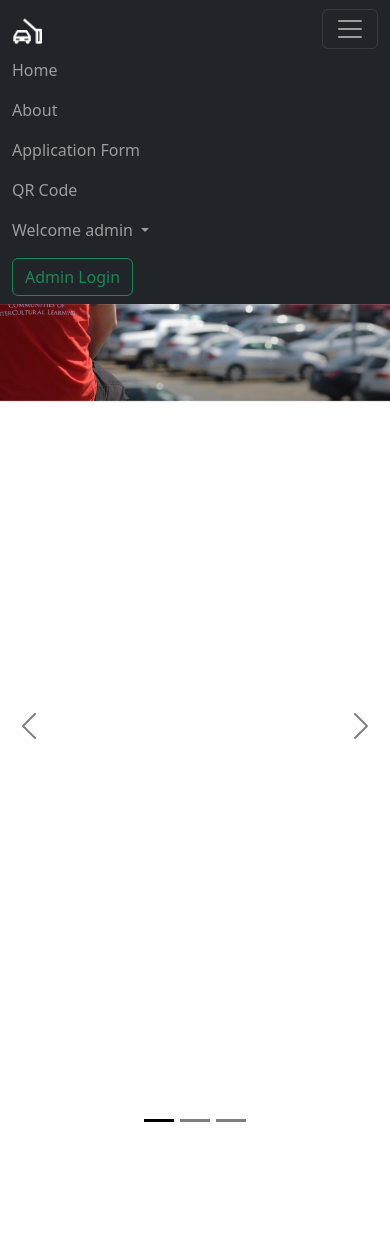
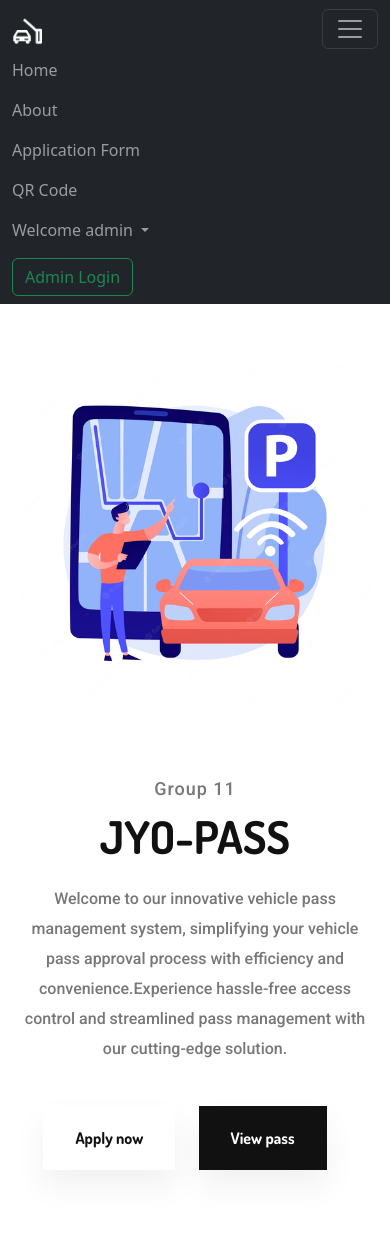
Before and after one commit to Sreehari0101/Vehi-Pass, a Django app: page / in a window 390 px wide, after a click that opens the changed part. Before the commit the page ends 1122 px from the top, so only its background shows below. Run offline with Django 4.2, Linux system fonts and the light colour scheme; a user stored in the database is signed in.

Commit message:
everything done except login responsiveness

```diff
--- a/django_vehiclepass/accounts/views.py
+++ b/django_vehiclepass/accounts/views.py
@@ -4,7 +4,6 @@ from django.contrib.auth.models import User
 from django.contrib.auth import authenticate,login,logout
 from django.contrib import messages
 
-# Create your views here.
 def handlelogin(request):
     if request.method=="POST":
         uname=request.POST.get("username")
@@ -12,7 +11,6 @@ def handlelogin(request):
         myuser=authenticate(username=uname,password=pass1)
         if myuser is not None:
             login(request,myuser)
-            messages.success(request,"Login Success")
             return redirect('/')
         else:
             messages.error(request,"Invalid Credentails")
@@ -27,7 +25,6 @@ def handlesignup(request):
         password=request.POST.get("pass1")
         confirmpassword=request.POST.get("pass2")
 
-        # print(uname,email,password,confirmpassword)
 
         if password!=confirmpassword:
             messages.warning(request,"Password is Incorrect")
--- a/django_vehiclepass/django_vehiclepass/settings.py
+++ b/django_vehiclepass/django_vehiclepass/settings.py
@@ -26,7 +26,7 @@ SECRET_KEY = 'django-insecure-vodb@l*n^3%@fs)n!f2%!)v4gbd5huo4he6i-2qy4owa+*=!uf
 # SECURITY WARNING: don't run with debug turned on in production!
 DEBUG = True
 
-ALLOWED_HOSTS = ['192.168.1.6','192.168.1.7','172.16.17.76','127.0.0.1',]
+ALLOWED_HOSTS = ['192.168.1.6','192.168.1.7','172.16.17.76','127.0.0.1','192.168.127.140']
 
 
 
--- a/django_vehiclepass/home/admin.py
+++ b/django_vehiclepass/home/admin.py
@@ -24,7 +24,7 @@ class BookingAdmin(admin.ModelAdmin):
             box_size=10,
             border=4,
             )
-            qr.add_data('http://172.16.17.76/booking-details/{}/'.format(obj.id))  # for QR code data
+            qr.add_data('192.168.127.140:8000/booking-details/{}/'.format(obj.id))  # for QR code data
             qr.make(fit=True)
             qr_image = qr.make_image(fill_color="black", back_color="white")
 
--- a/django_vehiclepass/home/urls.py
+++ b/django_vehiclepass/home/urls.py
@@ -6,7 +6,6 @@ urlpatterns = [
     path('about/', views.about,name='about'),
     path('form/', views.formapply,name='formapply'),
     path('pass/', views.vehiclepass,name='vehiclepass'),
-    path('contact/', views.contact,name='contact'),
     path('confirmation/', views.confirmation, name='confirmation'),
     path('booking-details/<int:booking_id>/', views.booking_details, name='booking_details'),
 ]
--- a/django_vehiclepass/home/views.py
+++ b/django_vehiclepass/home/views.py
@@ -62,15 +62,12 @@ def vehiclepass(request):
            return redirect('vehiclepass')  # Redirect back to the pass page
     return render(request, 'pass.html')
 
-@login_required
-def contact(request):
-    return render(request,'contact.html')
 
 def confirmation(request):
     return render(request, 'confirmation.html')
 
 def booking_details(request, booking_id):
-    base_url = 'http://192.168.1.6:8000'
+    base_url = 'http://192.168.127.140:8000'
     booking = get_object_or_404(Booking, id=booking_id)
     booking_url = base_url + reverse('booking_details', args=[booking_id])
     return render(request, 'booking_details.html', {'booking': booking, 'booking_url': booking_url})
--- a/django_vehiclepass/templates/base.html
+++ b/django_vehiclepass/templates/base.html
@@ -3,15 +3,16 @@
   <head>
     <meta charset="utf-8">
     <meta name="viewport" content="width=device-width, initial-scale=1">
-    <title>{% block title %}Bootstrap demo{% endblock %}</title>
+    <title>{% block title %}Base{% endblock %}</title>
     <link href="https://cdn.jsdelivr.net/npm/bootstrap@5.3.0-alpha3/dist/css/bootstrap.min.css" rel="stylesheet" integrity="sha384-KK94CHFLLe+nY2dmCWGMq91rCGa5gtU4mk92HdvYe+M/SXH301p5ILy+dN9+nJOZ" crossorigin="anonymous">
+    {% block styles %} {% endblock %}
   </head>
   <body>
     {% load static %}
     <style>
     .logo-img {
-      width: 30px;  /* Adjust the desired width */
-      height: auto; /* Adjust the height proportionally */
+      width: 30px;
+      height: auto;
     }
   </style>
     <nav class="navbar navbar-expand-lg navbar-dark bg-dark">
--- a/django_vehiclepass/templates/confirmation.html
+++ b/django_vehiclepass/templates/confirmation.html
@@ -1,7 +1,7 @@
 {% extends 'base.html' %}
 
 {% block title%}
-Booking Confirmation
+ Confirmation
 {% endblock %}
 
 {% block content%}
--- a/django_vehiclepass/templates/index.html
+++ b/django_vehiclepass/templates/index.html
@@ -3,50 +3,137 @@
 {% block title%}
 Home
 {% endblock %}
-
+{% block styles %} <link rel="preconnect" href="https://fonts.googleapis.com">
+<link rel="preconnect" href="https://fonts.gstatic.com" crossorigin>
+<link href="https://fonts.googleapis.com/css2?family=Dosis:wght@200;300;400;500;600;700;800&family=Montserrat&family=Roboto:ital,wght@0,100;0,300;0,500;0,700;0,900;1,100;1,300;1,400;1,500;1,700;1,900&display=swap" rel="stylesheet">  {% endblock %}
 {% block content%}
 
 {% load static %}
 <style>
-  .carousel {
-    height: 100vh; /* Set the height to 100% of the viewport height */
+.home{
+  padding: 0;
+  margin: 0;
+  box-sizing: border-box;
+  font-family: 'Dosis', sans-serif;
+}
+.home{
+  height: 100vh;
+  width: 100%;
+  background: white;
+  display: flex;
+  justify-content: center;
+  align-items: center;
+}
+.home .main img{
+  width: 580;
+  max-width: 100%;
+  height: auto;
+  padding:0 10px;
+}
+.all-text{
+  width: 600px;
+  max-width: 100%;
+  padding: 0 10px;
+}
+.main{
+  width: 1290px;
+  max-width: 95%;
+  margin: 0 auto;
+  display: flex;
+  flex-wrap: wrap;
+  align-items: center;
+  justify-content: space-around;
+}
+.all-text h4{
+  font-family: 'Roboto' , sans-serif;
+  font-size: 18px;
+  color: #777777;
+  letter-spacing: 1px;
+  font-weight: 400;
+  margin-bottom: 10px;
+}
+.all-text h1{
+ font-size: 65px;
+ color: #111111;
+ font-weight: 700;
+ margin-bottom: 20px;
+}
+.all-text p{
+  font-family: 'Roboto' ,sans-serif;
+  font-sizw: 16px;
+  color: #777777;
+  line-height: 30px;
+  margin-bottom: 35px;
+}
+.btn button{
+  background: white;
+  padding: 20px 32px;
+  font-size: 16px;
+  font-weight: bold;
+  color: #111111;
+  border: none;
+  outline: none;
+  box-shadow: 0px 16px 32px 0px rgb(0 0 0 / 6%);
+  margin-right: 20px;
+}
+.btn button:hover{
+  background-color: #3e8e41;
+  color: white;
+  transition: .3s;
+  cursor: pointer;
+}
+.btn .btn2{
+  background: #111111;
+  color: white;
+}
+
+@media screen and (max-width: 1250px){
+  .home{
+    width: 100%;
+    height: auto;
+    padding: 60px 0;
   }
-  .carousel-inner {
-    height: 100%; /* Set the height of the carousel items to 100% */
+  .all-text{
+    text-align: center;
+    margin-top: 40px;
   }
-  .carousel-item img {
-    object-fit: cover; /* Make the images cover the entire carousel item */
-    height: 100%; /* Set the height of the images to 100% */
   }
-  </style>
-
-<div id="carouselExampleDark" class="carousel carousel-dark slide" data-bs-ride="carousel">
-    <div class="carousel-indicators">
-      <button type="button" data-bs-target="#carouselExampleDark" data-bs-slide-to="0" class="active" aria-current="true" aria-label="Slide 1"></button>
-      <button type="button" data-bs-target="#carouselExampleDark" data-bs-slide-to="1" aria-label="Slide 2"></button>
-      <button type="button" data-bs-target="#carouselExampleDark" data-bs-slide-to="2" aria-label="Slide 3"></button>
-    </div>
-    <div class="carousel-inner">
-      <div class="carousel-item active" data-bs-interval="10000">
-        <img src="{% static '/images/home1.jpg'%}" class="d-block w-100" alt="...">
-      </div>
-      <div class="carousel-item" data-bs-interval="2000">
-        <img src="{% static '/images/home2.jpg'%}" class="d-block w-100" alt="...">
+  @media screen and (max-width: 650px){
+    .home .main img{
+    margin-bottom: 35px;
+  }
+  .all-text h1{
+    font-size: 45px;
+    margin-bottom: 20px;
+  }
+}
+</style>
+ <section class ="home">
+  <div class="main">
+    <img src ="{% static '/images/selfparki.png' %}">
+    <div class="all-text">
+      <h4> Group 11 </h4>
+      <h1> JYO-PASS </h1>
+      <p>Welcome to our innovative vehicle pass management system, simplifying your vehicle pass approval process with efficiency and convenience.Experience hassle-free access control and streamlined pass management with our cutting-edge solution.  </p>
+      <div class ="btn">
+        <button type ="button" onclick="window.location.href='/form'"> Apply now </button>
+        <button type="button" class="btn2" onclick="window.location.href='/pass'">View pass</button>
 
       </div>
-      <div class="carousel-item">
-        <img src="{% static '/images/home3.jpg'%}" class="d-block w-100" alt="...">
+  </div>
+</section>
 
-      </div>
-    </div>
-    <button class="carousel-control-prev" type="button" data-bs-target="#carouselExampleDark" data-bs-slide="prev">
-      <span class="carousel-control-prev-icon" aria-hidden="true"></span>
-      <span class="visually-hidden">Previous</span>
-    </button>
-    <button class="carousel-control-next" type="button" data-bs-target="#carouselExampleDark" data-bs-slide="next">
-      <span class="carousel-control-next-icon" aria-hidden="true"></span>
-      <span class="visually-hidden">Next</span>
-    </button>
-  </div>
+
+
+
+
+
+
+
+
+
+
+
+
 
 {% endblock %}
```
Also changed, not shown: django_vehiclepass/templates/about.html (+6 -6 lines), django_vehiclepass/templates/booking_details.html (+31 -9 lines), django_vehiclepass/templates/contact.html (deleted, +0 -7 lines), django_vehiclepass/templates/form.html (+7 -1 lines), django_vehiclepass/templates/pass.html (+114 -4 lines), django_vehiclepass/db.sqlite3, django_vehiclepass/static/images/OQRTemplate.png (added), django_vehiclepass/static/images/home1.jpg (deleted), django_vehiclepass/static/images/home2.jpg (deleted), django_vehiclepass/static/images/home3.jpg (deleted), django_vehiclepass/static/images/selfparki.png (added).
